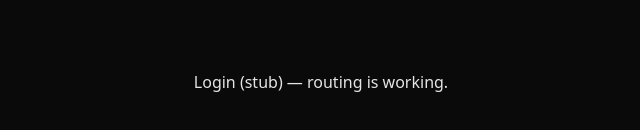
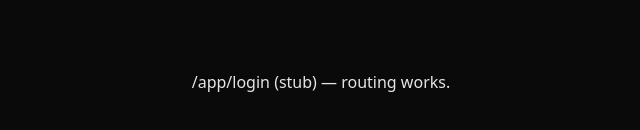
Before and after one commit to NickHuizenga/municipal-saas, a Next.js app: page /login in a window 1280 px wide. Shown: the part 318-448 px from the top of the page, without its empty margins (319-959 px from the left). Built offline with nearby package versions, Linux system fonts and the light colour scheme.

Commit message:
Update page.tsx

```diff
--- a/src/app/login/page.tsx
+++ b/src/app/login/page.tsx
@@ -1,7 +1,8 @@
+'use client';
 export default function LoginStub() {
   return (
     <div style={{minHeight:'100vh',display:'grid',placeItems:'center',color:'#e5e5e5',background:'#0a0a0a'}}>
-      <div>Login (stub) — routing is working.</div>
+      <div>/app/login (stub) — routing works.</div>
     </div>
   );
 }
```
